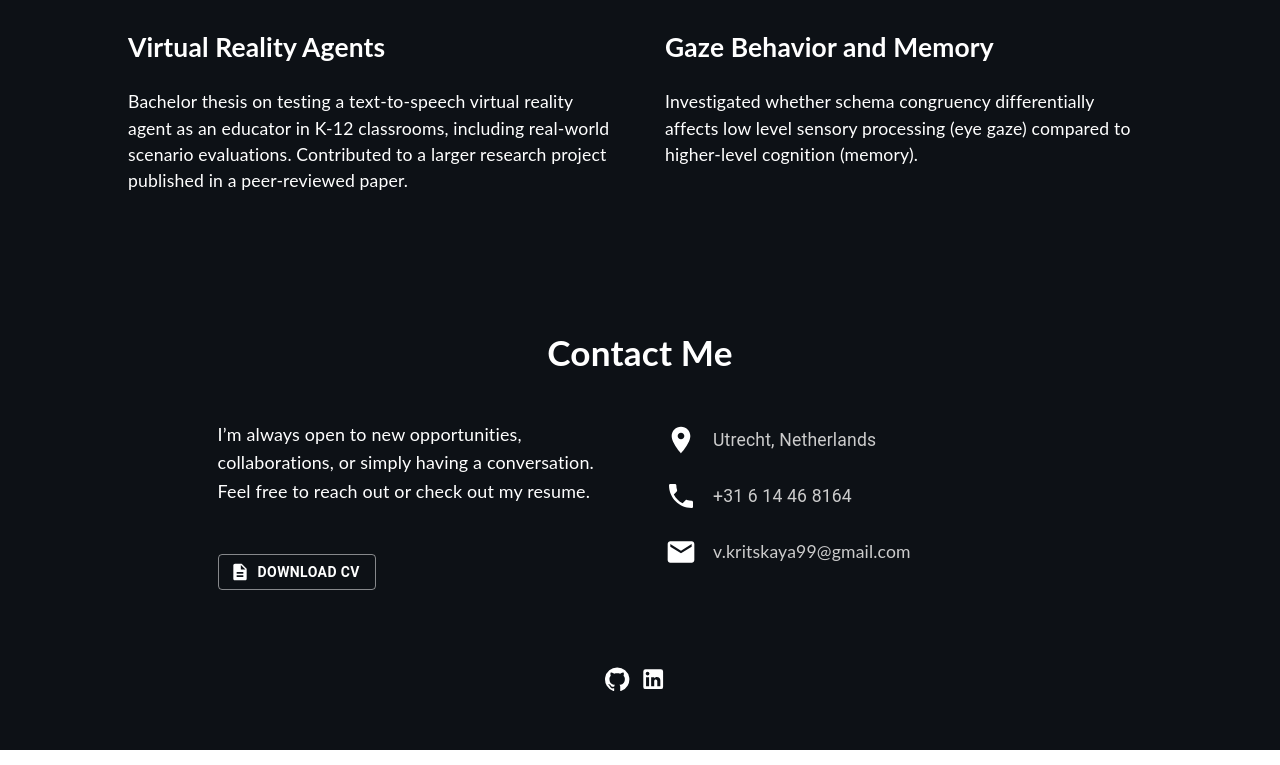
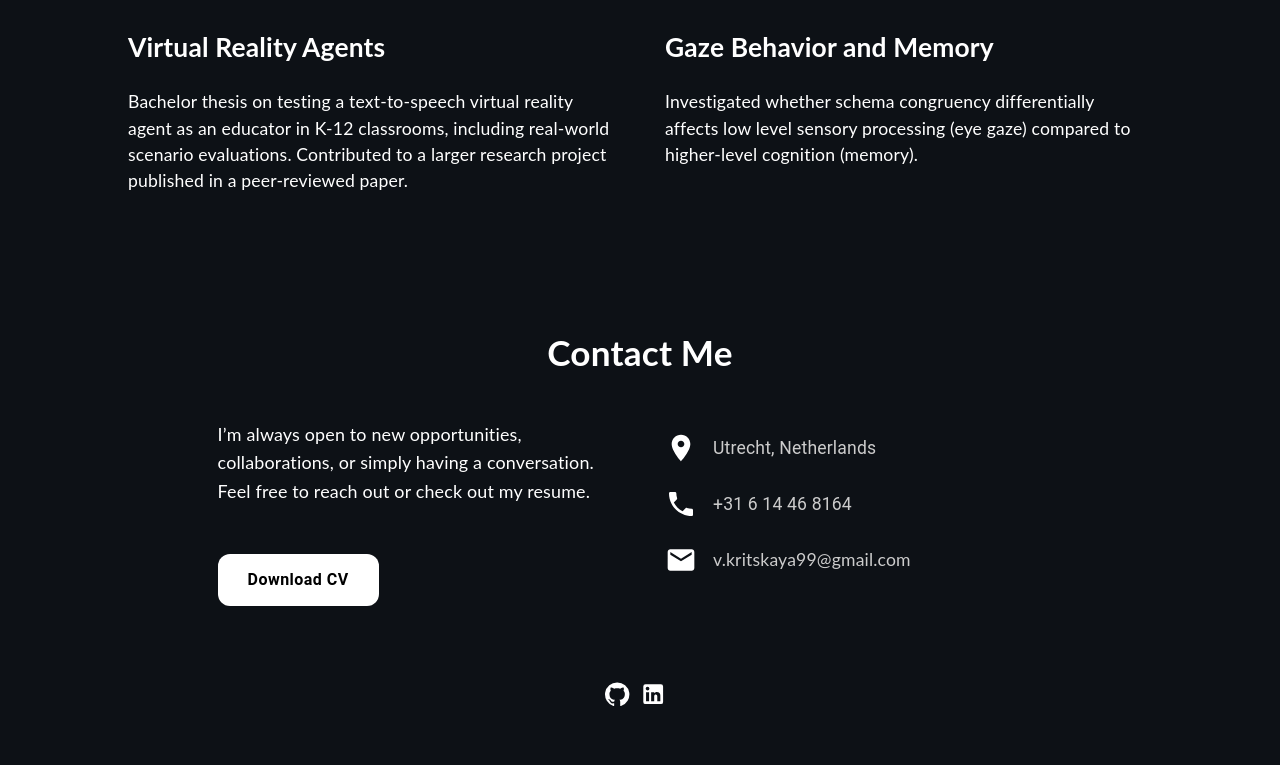
Before and after one commit to VeronikaKritskaia/professional-portfolio, a React (Create React App) app: page / in a window 1280 px wide. Shown: the part 4571-5336 px from the top of the page. Built offline with nearby package versions, Linux system fonts and the light colour scheme.

Commit message:
new download button

```diff
--- a/src/assets/styles/Contact.scss
+++ b/src/assets/styles/Contact.scss
@@ -10,9 +10,9 @@
     --contact-title-color: #111111;
     --contact-text-color: #111111;
     --contact-icon-color: #111111;
-    --contact-button-border: rgba(0, 0, 0, 0.5);
-    --contact-button-text: #111111;
-    --contact-button-hover-bg: rgba(0, 0, 0, 0.04);
+    --new-button-bg: #000000; // Black background for button in light mode
+    --new-button-text: #ffffff; // White text for button in light mode
+    --new-button-hover-bg: #333333; // Darker gray on hover in light mode
 
     h1 {
         text-align: center;
@@ -26,9 +26,9 @@
     --contact-title-color: #ffffff;
     --contact-text-color: #cccccc;
     --contact-icon-color: #ffffff;
-    --contact-button-border: rgba(255, 255, 255, 0.5);
-    --contact-button-text: #ffffff;
-    --contact-button-hover-bg: rgba(255, 255, 255, 0.08);
+    --new-button-bg: #ffffff; // White background for button in dark mode
+    --new-button-text: #000000; // Black text for button in dark mode
+    --new-button-hover-bg: #cccccc; // Lighter gray on hover in dark mode
 }
 
 
@@ -52,13 +52,18 @@
 
     // Styling for the Material-UI Button
     // We target the generated MUI classes to override them.
-    .MuiButton-outlined {
-        border-color: var(--contact-button-border) !important;
-        color: var(--contact-button-text) !important;
+    .MuiButton-outlined { // Assuming you are still using MuiButton-outlined as the base
+        background-color: var(--new-button-bg) !important;
+        color: var(--new-button-text) !important;
+        border-radius: 12px !important; // Rounded corners
+        padding: 12px 30px !important; // Adjust padding to match the image
+        font-size: 1rem !important; // Adjust font size as needed
         font-weight: 600 !important;
+        text-transform: none !important; // Prevent all caps if MUI default is that
+        border: none !important; // Remove the border as per the image
 
         &:hover {
-            background-color: var(--contact-button-hover-bg) !important;
+            background-color: var(--new-button-hover-bg) !important;
         }
     }
 }
--- a/src/components/Contact.tsx
+++ b/src/components/Contact.tsx
@@ -20,11 +20,10 @@ function Contact() {
            </Typography>
            <Button
              variant="outlined"
-             startIcon={<DescriptionIcon />}
              href="/Veronika_Resume.pdf"
              target="_blank"
-            rel="noopener noreferrer"
-           >Download CV
+            rel="noopener noreferrer">
+            Download CV
           </Button>
          </div>
 
```
